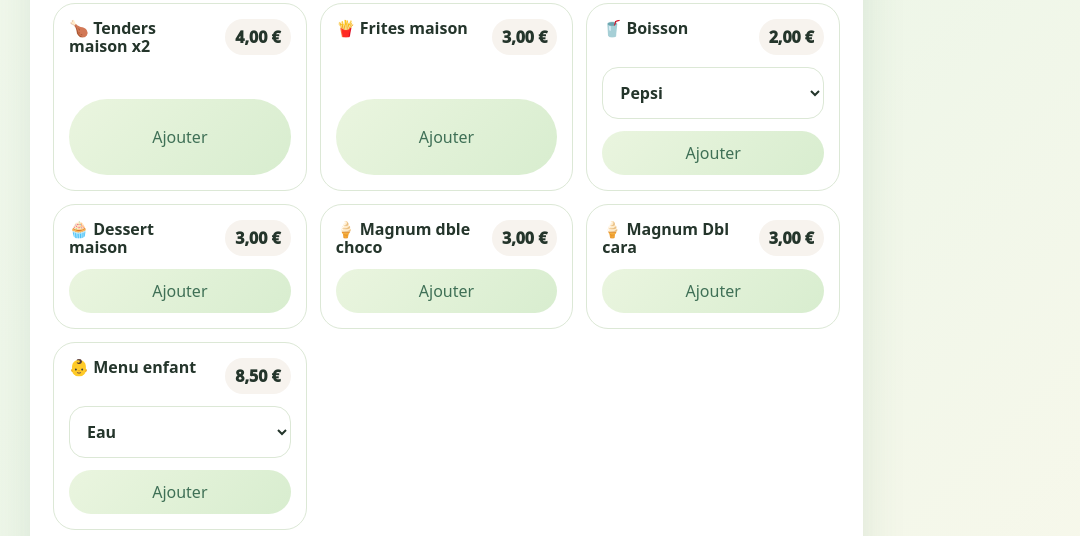
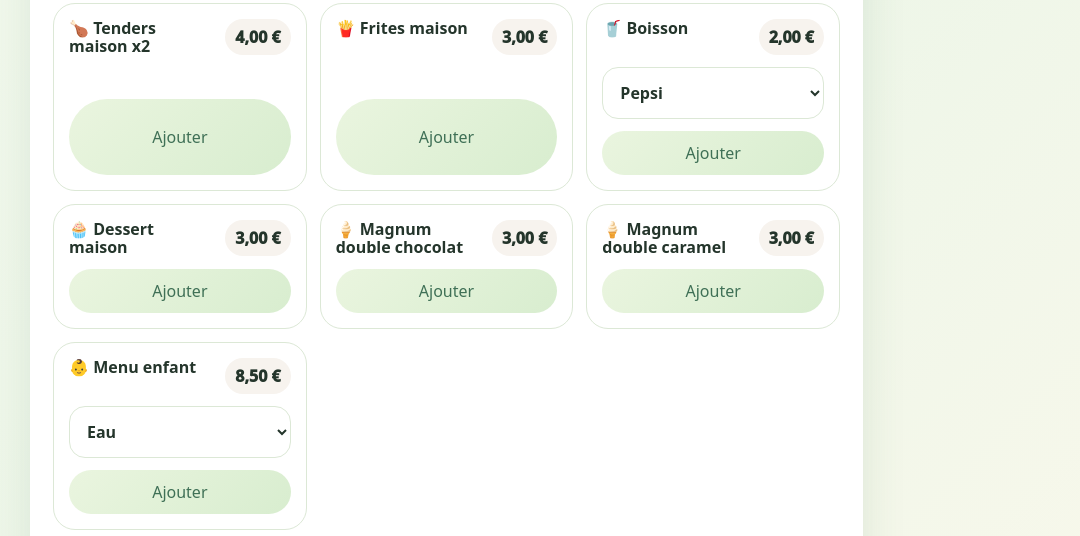
Before and after one commit to keletalgirl/lemontsmashburger, a plain HTML site: page index.html in a window 1280 px wide. Shown: the part 1049-1585 px from the top of the page, without its empty margins (0-1080 px from the left). Drawn offline with Linux system fonts and the light colour scheme.

Commit message:
Add files via upload

```diff
--- a/index.html
+++ b/index.html
@@ -300,8 +300,8 @@
     {key:"frites",label:"Frites maison",emoji:"🍟",price:3},
     {key:"drink",label:"Boisson",emoji:"🥤",price:2,choices:["Pepsi","Coca 0","Orangina","Ice Tea","Oasis","Eau pétillante","Eau"]},
     {key:"dessert",label:"Dessert maison",emoji:"🧁",price:3},
-    {key:"magnumChoco",label:"Magnum dble choco",emoji:"🍦",price:3},
-    {key:"magnumCara",label:"Magnum Dbl cara",emoji:"🍦",price:3},
+    {key:"magnumChoco",label:"Magnum double chocolat",emoji:"🍦",price:3},
+    {key:"magnumCara",label:"Magnum double caramel",emoji:"🍦",price:3},
     {key:"child",label:"Menu enfant",emoji:"👶",price:8.5,choices:["Eau","Compote"]}
   ];
   let cart = JSON.parse(localStorage.getItem("lmsb_click_cart_v6") || "[]");
```
